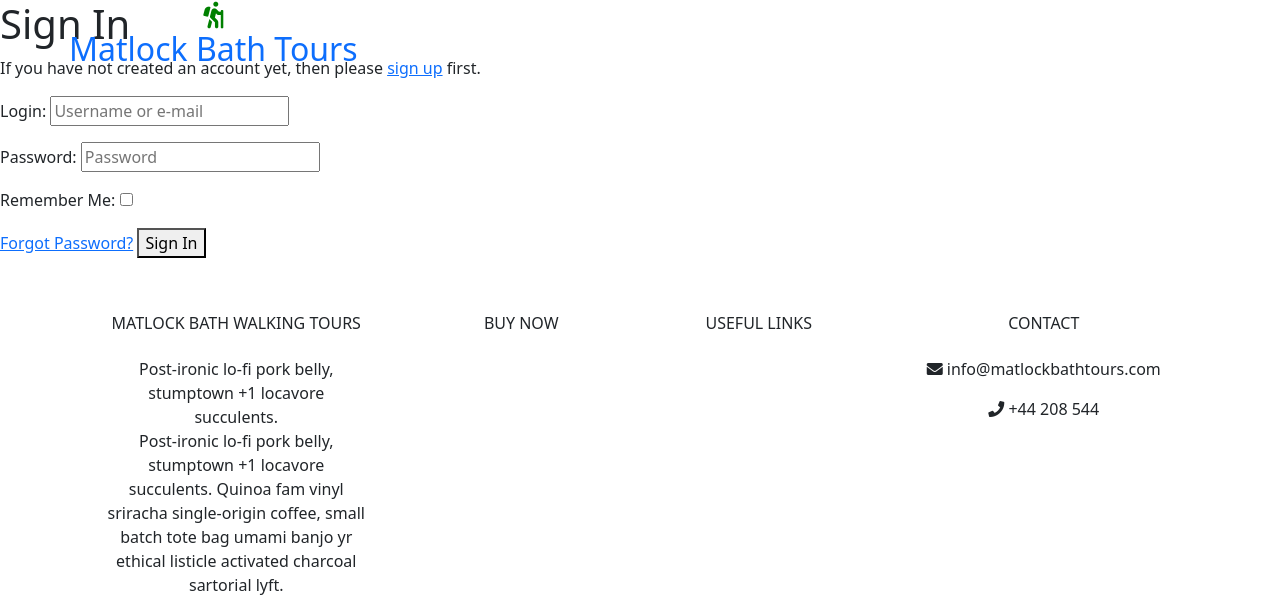
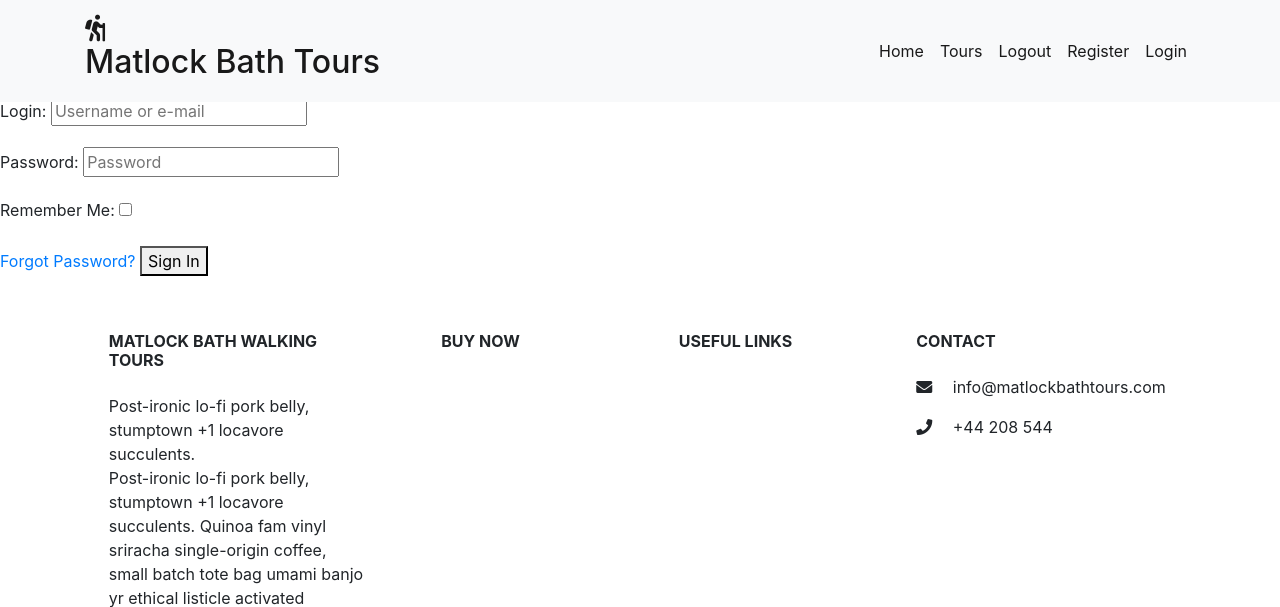
Before and after one commit to Telesia/matlock_bath_tours, a Django app: page /accounts/login/ in a window 1280 px wide. Shown: the top 607 px of the page. Run offline with Django 3.2, Linux system fonts and the light colour scheme; some libraries are stand-ins or nearby versions.

Commit message:
Update navbar with collapsible burger button and content

```diff
--- a/templates/base.html
+++ b/templates/base.html
@@ -16,8 +16,7 @@
 
         {% block corecss %}
         <!-- CSS -->
-        <link href="https://cdn.jsdelivr.net/npm/bootstrap@5.0.0/dist/css/bootstrap.min.css" rel="stylesheet"
-              integrity="sha384-wEmeIV1mKuiNpC+IOBjI7aAzPcEZeedi5yW5f2yOq55WWLwNGmvvx4Um1vskeMj0" crossorigin="anonymous">
+         <link rel="stylesheet" href="https://stackpath.bootstrapcdn.com/bootstrap/4.5.0/css/bootstrap.min.css"/>
         {% endblock %}
 
         <!-- Fontawesome -->
@@ -29,9 +28,6 @@
 
         {% block corejs  %}
         <!-- Scripts -->
-        <script src="https://cdn.jsdelivr.net/npm/bootstrap@5.0.0/dist/js/bootstrap.bundle.min.js" integrity="sha384-p34f1UUtsS3wqzfto5wAAmdvj+osOnFyQFpp4Ua3gs/ZVWx6oOypYoCJhGGScy+8" crossorigin="anonymous"></script>
-        <script src="https://cdn.jsdelivr.net/npm/@popperjs/core@2.9.2/dist/umd/popper.min.js" integrity="sha384-IQsoLXl5PILFhosVNubq5LC7Qb9DXgDA9i+tQ8Zj3iwWAwPtgFTxbJ8NT4GN1R8p" crossorigin="anonymous"></script>
-        <script src="https://cdn.jsdelivr.net/npm/bootstrap@5.0.0/dist/js/bootstrap.min.js" integrity="sha384-lpyLfhYuitXl2zRZ5Bn2fqnhNAKOAaM/0Kr9laMspuaMiZfGmfwRNFh8HlMy49eQ" crossorigin="anonymous"></script>
         {% endblock %}
 
         {% block extrajs %}
@@ -45,20 +41,41 @@
     <body>
     <!-- Header -->
         <header class="container-fluid fixed-top">
-            <div class="row">
-                <!-- Logo -->
-                <div class="col-12 col-lg-4 my-auto py-1 py-lg-0 text-center text-lg-left">
-                    <a class="navbar-brand" href="{% url 'home' %}"><i class="fas fa-hiking fa-lg" style="color:green;"></i>
-                        <h2 class="">Matlock Bath Tours</h2>
+            <!--Nav Bar-->
+            <nav class="navbar navbar-expand-lg navbar-light bg-light fixed-top">
+                <div class="container">
+                    <!-- Navbar logo -->
+                    <a class="navbar-brand" href="{% url 'home' %}"><i class="fas fa-hiking fa-lg"></i>
+                        <h2>Matlock Bath Tours</h2>
                     </a>
+                    <!-- Burger button -->
+                    <button class="navbar-toggler" type="button" data-toggle="collapse" data-target="#navbarSupportedContent" aria-controls="navbarSupportedContent" aria-expanded="false" aria-label="Toggle navigation">
+                    <span class="navbar-toggler-icon"></span>
+                    </button>
+                    <!-- Navbar content -->
+                    <div class="collapse navbar-collapse justify-content-right" id="navbarSupportedContent">
+                        <ul id="menu" class="navbar-nav ml-auto">
+                            <li class="nav-item active">
+                                <a class="nav-link" href="{% url 'home' %}">Home</a>
+                            </li>
+                            <li class="nav-item active">
+                                <a class="nav-link" href="">Tours</a>
+                            </li>
+                            <!-- Available IF user authenticated -->
+                            <li class="nav-item active">
+                                <a class="nav-link" href="">Logout</a>
+                            </li>
+                            <!-- ElSE they can see this? -->
+                            <li class="nav-item active">
+                                <a class="nav-link" href="">Register</a>
+                            </li>
+                            <li class="nav-item active">
+                                <a class="nav-link" href="">Login</a>
+                            </li>
+                        </ul>
+                    </div>
                 </div>
-
-                <!-- Nav -->
-                <div class="col-12 col-lg-8 my-auto py-1 py-lg-0">
-
-                </div>
-            </div>
-
+            </nav>
         </header>
     <!-- /Header -->
 
@@ -169,5 +186,9 @@
              <!-- Footer Links -->
          </footer>
         <!-- /Footer -->
+        <script src="https://code.jquery.com/jquery-3.5.1.slim.min.js" integrity="sha384-DfXdz2htPH0lsSSs5nCTpuj/zy4C+OGpamoFVy38MVBnE+IbbVYUew+OrCXaRkfj" crossorigin="anonymous"></script>
+        <script src="https://cdn.jsdelivr.net/npm/popper.js@1.16.1/dist/umd/popper.min.js" integrity="sha384-9/reFTGAW83EW2RDu2S0VKaIzap3H66lZH81PoYlFhbGU+6BZp6G7niu735Sk7lN" crossorigin="anonymous"></script>
+        <script src="https://stackpath.bootstrapcdn.com/bootstrap/4.5.2/js/bootstrap.min.js" integrity="sha384-B4gt1jrGC7Jh4AgTPSdUtOBvfO8shuf57BaghqFfPlYxofvL8/KUEfYiJOMMV+rV" crossorigin="anonymous"></script>
+
     </body>
 </html>
```
